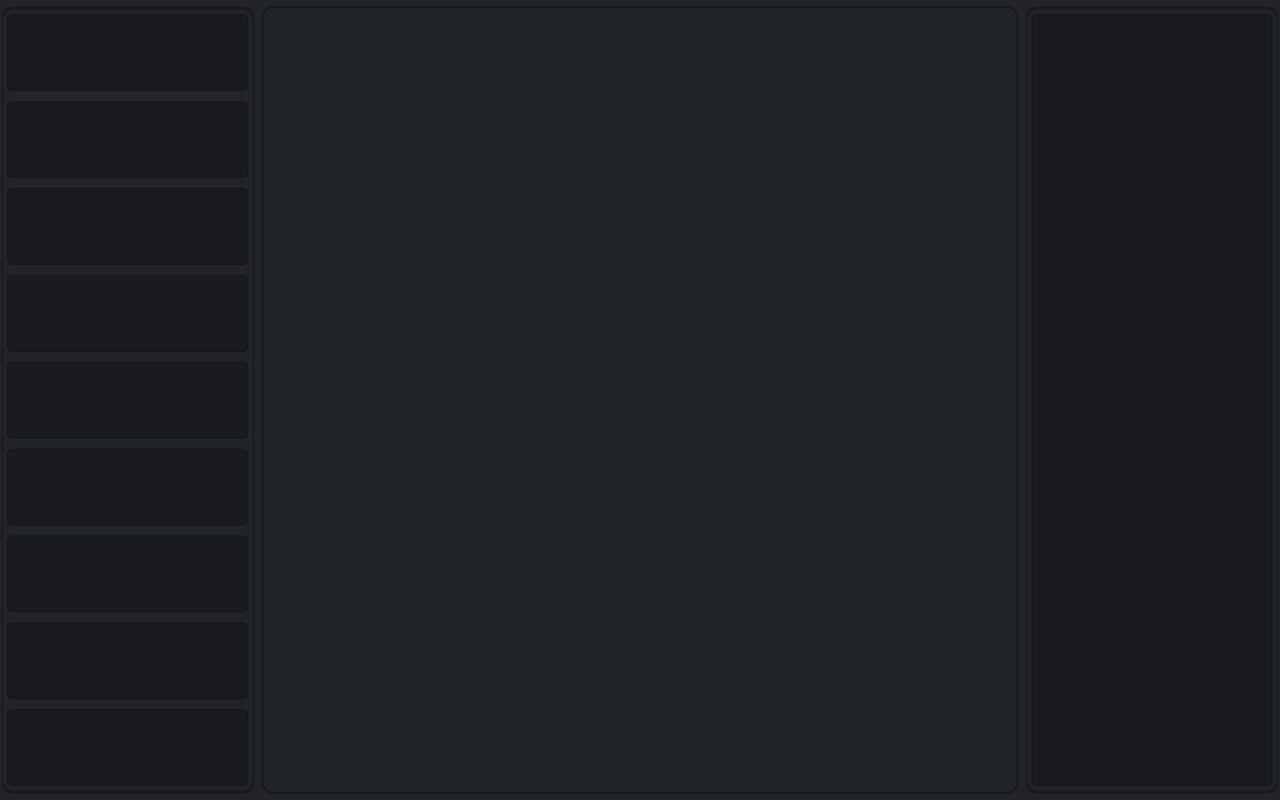
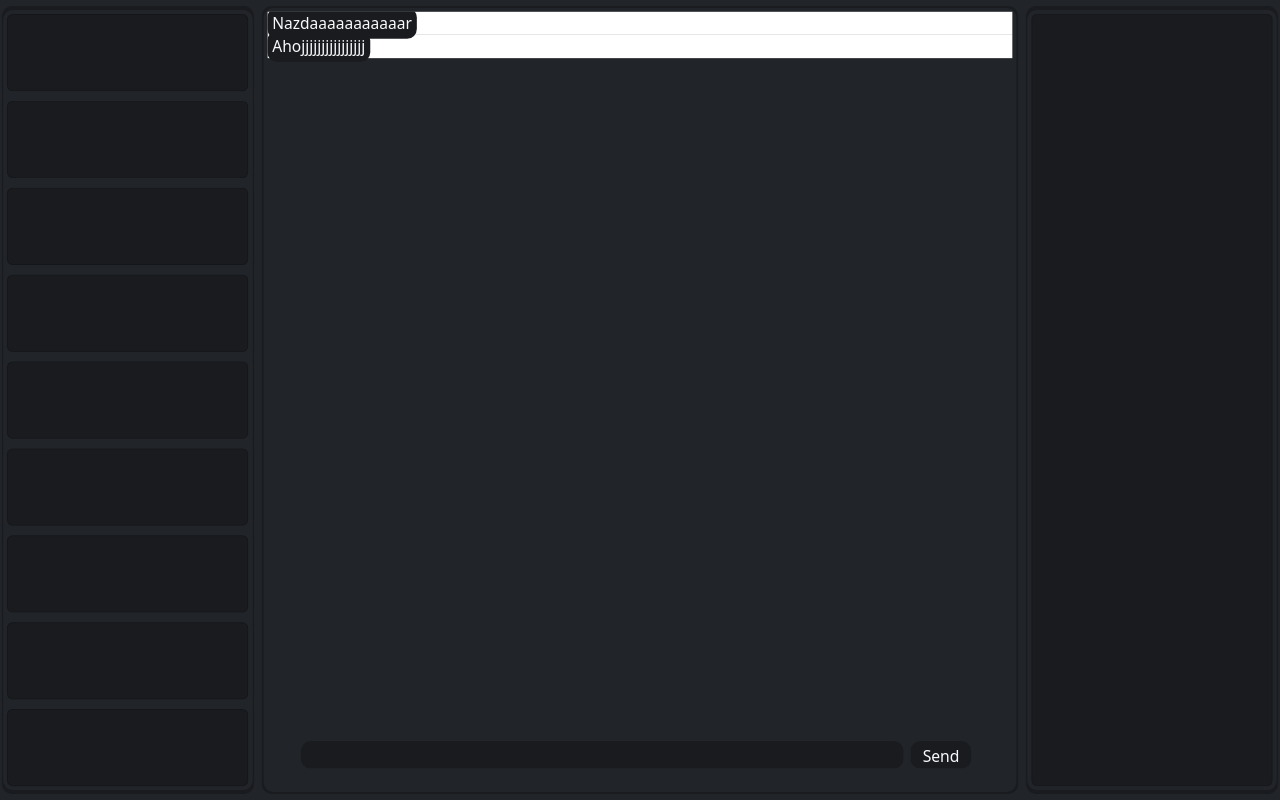
Before and after one commit to WMeindW/NpmOmega, a React (Vite) app: page / in a window 1280 px wide. Built offline with nearby package versions, Linux system fonts and the light colour scheme.

Commit message:
Message.css

```diff
--- a/src/components/Message.css
+++ b/src/components/Message.css
@@ -45,6 +45,7 @@
     scale: 0.99;
     border-radius: 10px;
 }
+
 .usr-row {
     width: 100%;
     scale: 0.99;
@@ -52,6 +53,7 @@
     overflow-x: hidden;
     overflow-y: auto;
 }
+
 .msc-row {
     width: 100%;
     scale: 0.99;
@@ -59,6 +61,15 @@
     overflow-x: hidden;
     overflow-y: auto;
 }
+
+.msg-row {
+    width: 100%;
+    scale: 0.99;
+    height: 92vh;
+    overflow-x: hidden;
+    overflow-y: auto;
+}
+
 .usr-card {
     width: 98%;
     height: 5rem;
@@ -72,13 +83,68 @@
     background-color: #1a1b1f;
 }
 
-::-webkit-scrollbar{
+.message {
+    width: 100%;
+    height: min-content;
+    border-color: transparent transparent transparent transparent;
+    background-color: white;
+}
+
+.sent {
+    padding: 5px;
+    border-radius: 10px;
+    background-color: #1a1b1f;
+    width: min-content;
+    height: min-content;
+    position: relative;
+}
+
+.received {
+    padding: 5px;
+    border-radius: 10px;
+    background-color: #1a1b1f;
+    width: min-content;
+    height: min-content;
+}
+
+.input-label {
+    width: 100%;
+    height: 7vh;
+    position: absolute;
+    bottom: 10px;
+}
+
+.input-text {
+    width: 80%;
+    height: 50%;
+    text-align: left;
+    position: absolute;
+    left: 5%;
+    bottom: 25%;
+    background-color: #1a1b1f;
+    border-radius: 10px;
+    border-color: transparent transparent transparent transparent;
+}
+
+.input-button {
+    width: 8%;
+    height: 50%;
+    background-color: #1a1b1f;
+    border-radius: 10px;
+    border-color: transparent transparent transparent transparent;
+    position: absolute;
+    bottom: 25%;
+    left: 86%;
+}
+
+::-webkit-scrollbar {
     width: 5px;
 }
 
 ::-webkit-scrollbar-track {
     background-color: transparent;
 }
+
 ::-webkit-scrollbar-thumb {
     background-color: #1a1b1f;
     border-radius: 100px;
--- a/src/components/Message.tsx
+++ b/src/components/Message.tsx
@@ -3,7 +3,22 @@ import "./Message.css";
 export default function Message() {
     return <div>
         <div className="msg-container text-light">
-            <div className="inner-container-msg bg-dark"></div>
+            <div className="inner-container-msg bg-dark">
+                <div className="msg-row mx-auto">
+                    <div className="message">
+                        <span className="sent">Nazdaaaaaaaaaaar</span>
+                    </div>
+                    <div className="message">
+                        <span className="received">Ahojjjjjjjjjjjjjjjj</span>
+                    </div>
+                </div>
+                <label className="input-label mx-auto">
+                    <form method="post" action="/send">
+                        <input type="text" className="input-text text-light"/>
+                        <input type="submit" value="Send" className="input-button text-light"/>
+                    </form>
+                </label>
+            </div>
         </div>
         <div className="usr-container text-light">
             <div className="inner-container-usr bg-dark">
```
